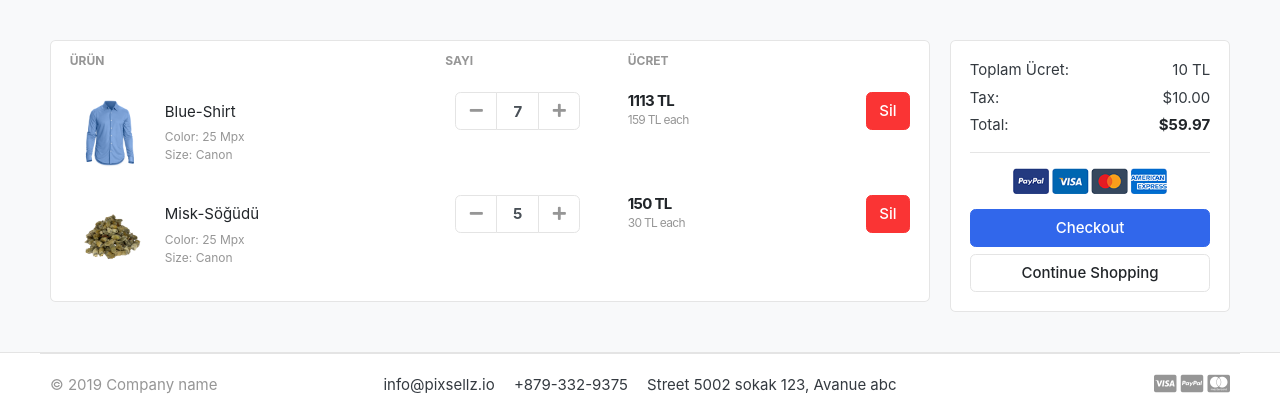
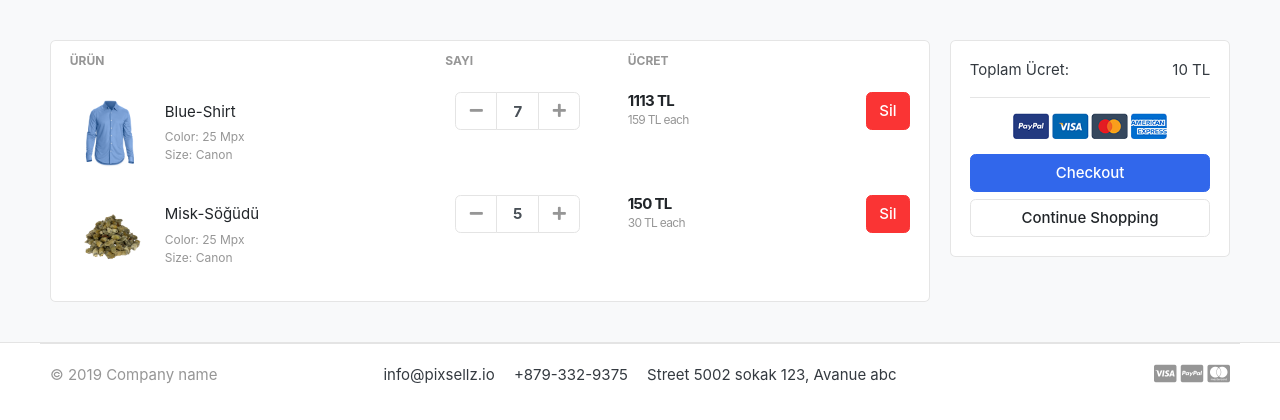
Before and after one commit to ebgdev/bahcivan_market, a Django app: template templates/store/cart.html in a window 1280 px wide. Shown: the part 118-538 px from the top of the page. Run offline with Django 4.2, Linux system fonts and the light colour scheme; data comes from the database, SQL or seed files in the repository; both versions use the stored data as it was after the commit; the template is opened without the code that fills it: values that come from a table or form of the project are taken from there, most other values are stand-ins (such as "Sample title", 1, 10 or a date in 2020); some libraries are stand-ins or nearby versions; some web fonts are replaced.

Commit message:
7.4done.tax & total_grand added but commentd.

```diff
--- a/templates/store/cart.html
+++ b/templates/store/cart.html
@@ -69,14 +69,15 @@
                   <dt>Toplam Ücret:</dt>
                   <dd class="text-right">{{ total }} TL</dd>
                 </dl>
-                <dl class="dlist-align">
-                  <dt>Tax:</dt>
-                  <dd class="text-right"> $10.00</dd>
+                {% comment %} to apply taxt {% endcomment %}
+                {% comment %} <dl class="dlist-align">
+                  <dt>Vergi:</dt>
+                  <dd class="text-right"> {{ tax }} TL</dd>
                 </dl>
                 <dl class="dlist-align">
-                  <dt>Total:</dt>
-                  <dd class="text-right text-dark b"><strong>$59.97</strong></dd>
-                </dl>
+                  <dt>Toplam Tutar:</dt>
+                  <dd class="text-right text-dark b"><strong>{{ grand_total }}</strong></dd>
+                </dl> {% endcomment %}
                 <hr>
                 <p class="text-center mb-3">
                     <img src="./images/misc/payments.png" height="26">
```
Also changed, not shown: carts/views.py (+7 -0 lines), db.sqlite3.
